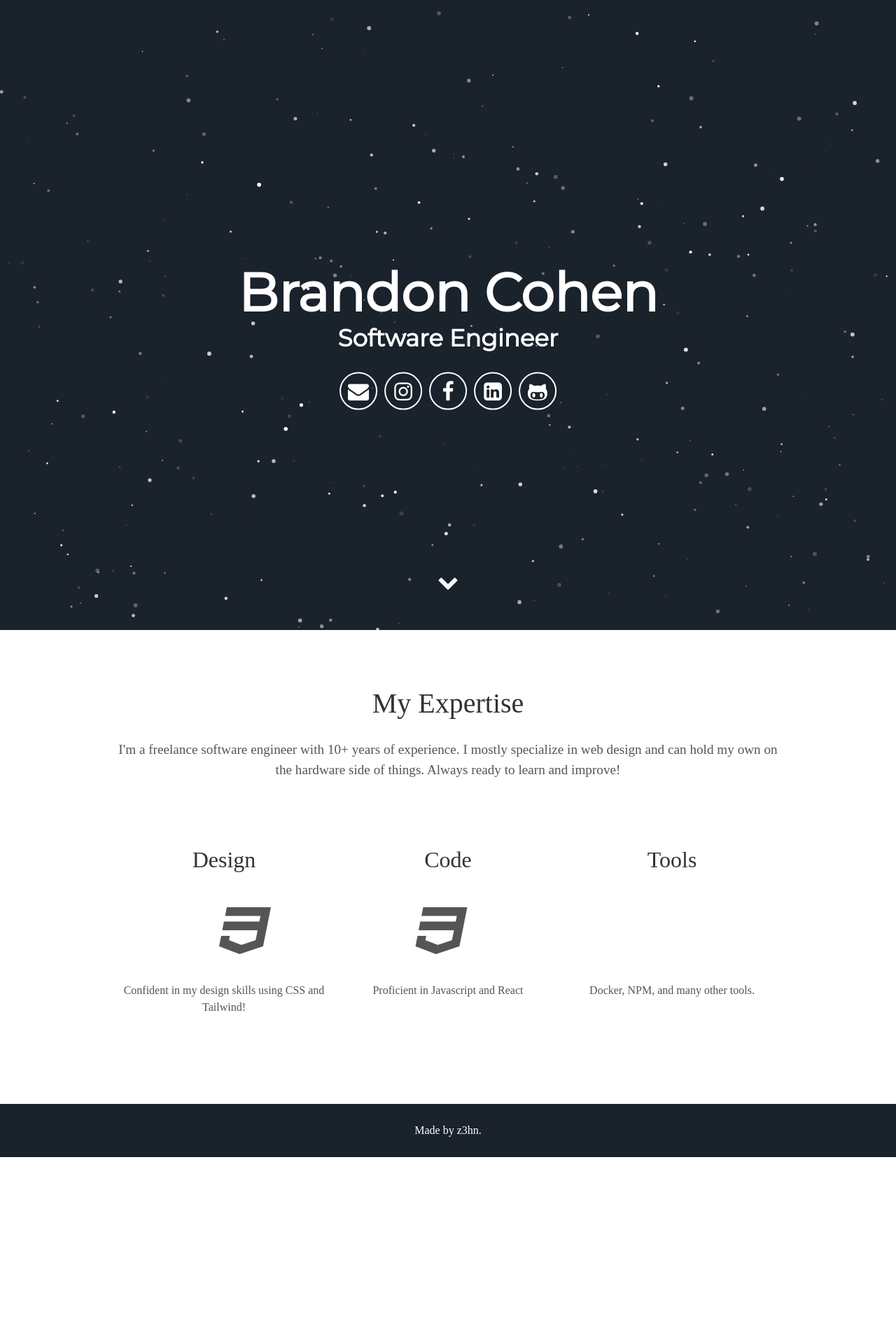
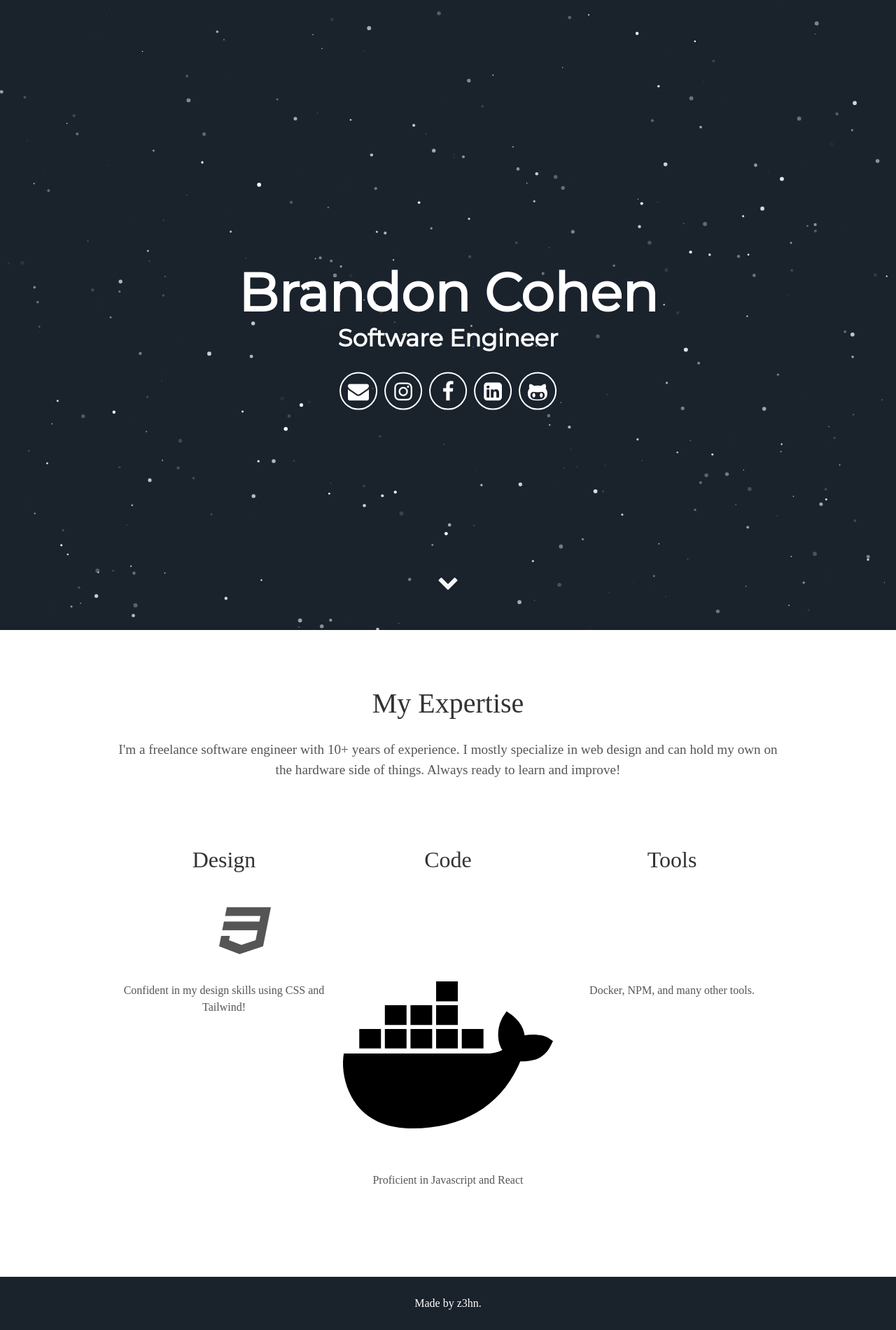
Before and after one commit to OwsleyJr/owsleyjr.github.io, a Jekyll site: the page built from index.html, in a window 1280 px wide. Shown: the whole page at 70% size. Built offline with Jekyll 4.4.1, drawn with Linux system fonts in a browser that asks for light colours; some web fonts are replaced; before the commit the page ends 1653 px from its top, so only the background shows below that.

Commit message:
added docker svg

```diff
--- a/_includes/about.html
+++ b/_includes/about.html
@@ -13,11 +13,9 @@
   </div>
   <div class="tech">
     <h2>Code</h2>
+
     <svg viewBox="0 0 128 128">
-      <i class="icon fa fa-css3" aria-hidden="true"></i>
-    </svg>
-    <svg viewBox="0 0 128 128">
-      <i class="icon fa fa-js" aria-hidden="true"></i>
+      <img src='../assets/images/docker-brands.svg'>
     </svg>
     <p>Proficient in Javascript and React</p>
   </div>
```
Also changed, not shown: assets/images/Tailwind.jpg (deleted), assets/images/docker-brands.svg (added), 2 other files.
